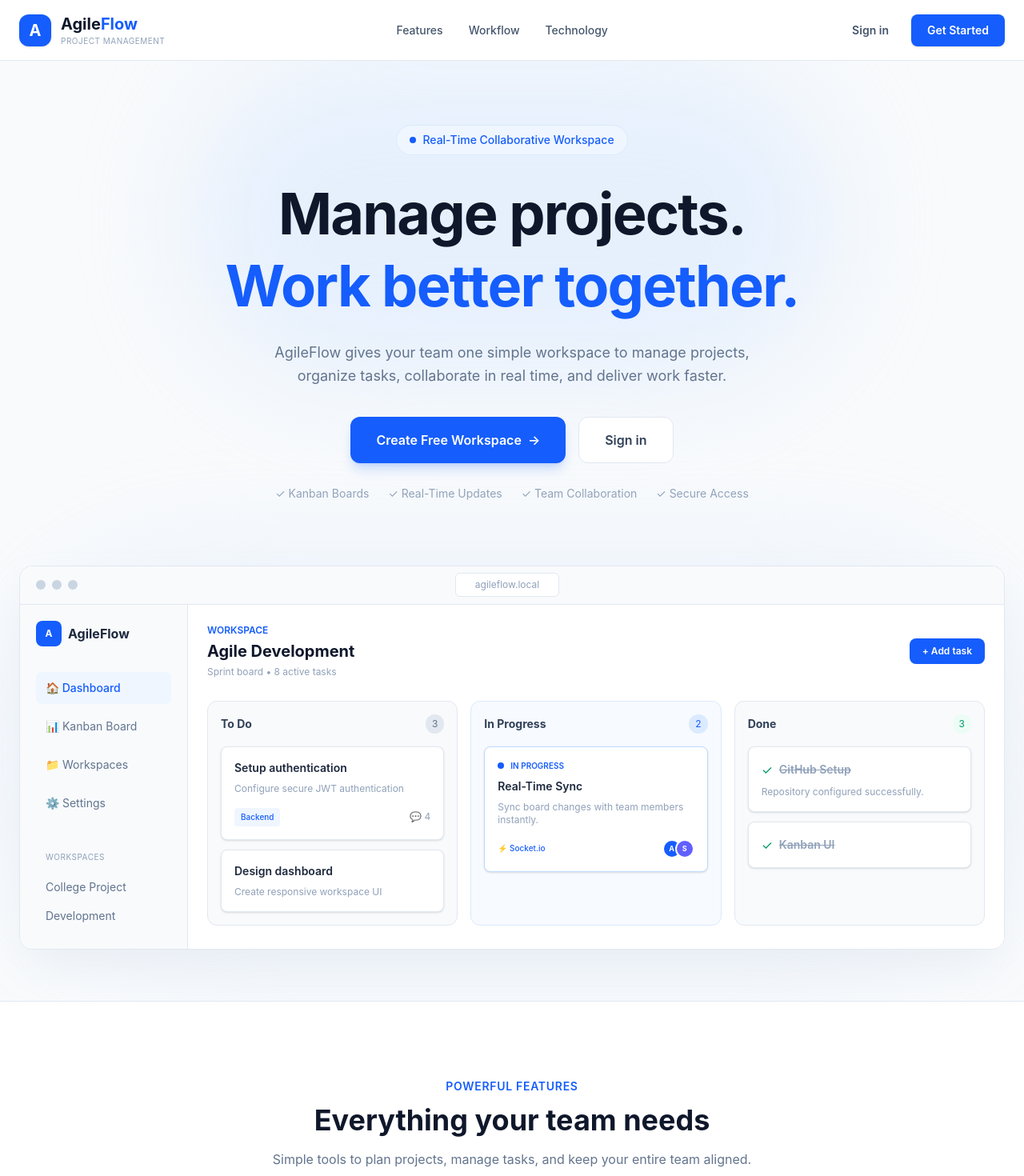
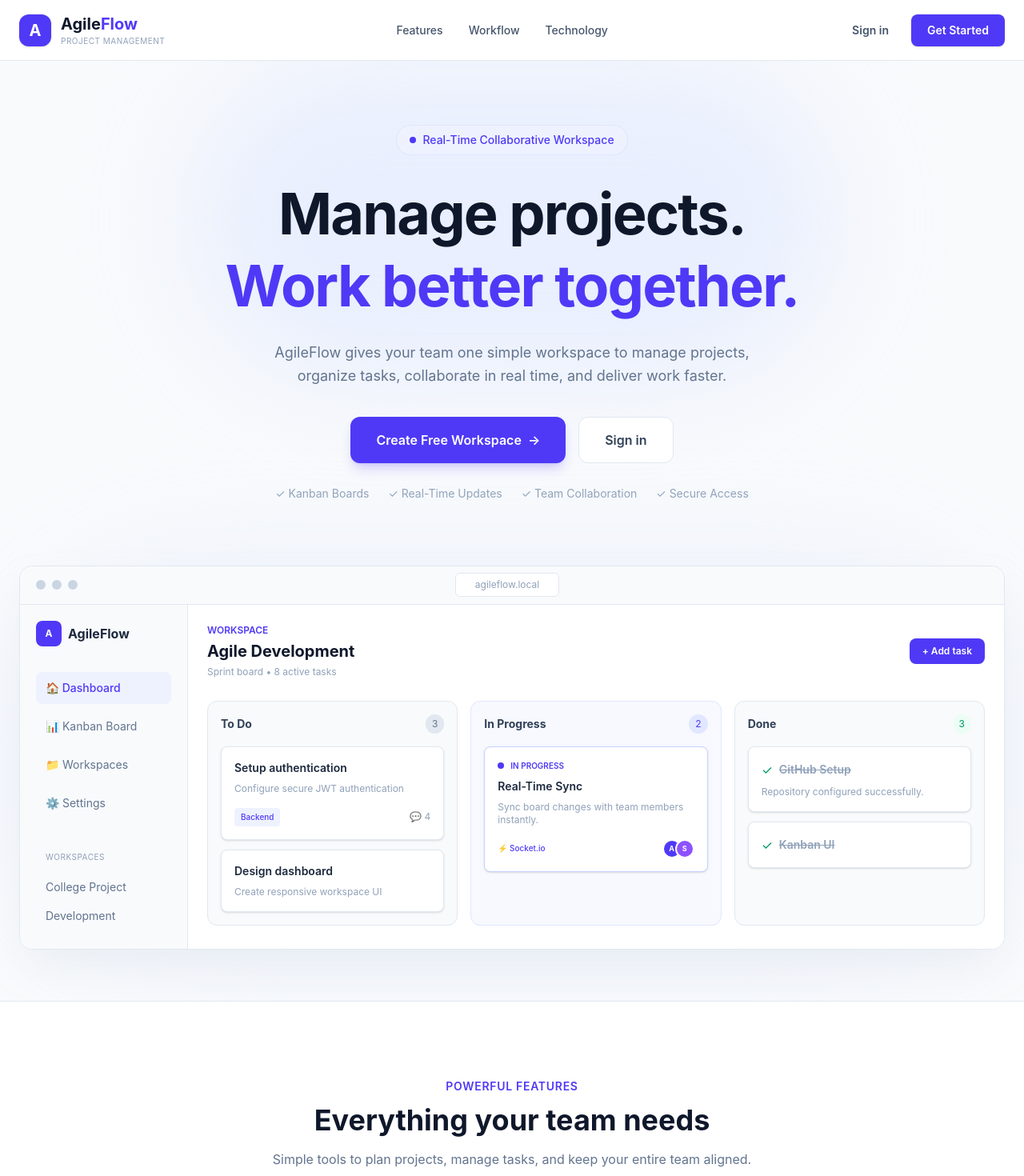
Before and after one commit to Ankit1233999/Agile-management-tool, a React app: page / in a window 1280 px wide. Shown: the top 1470 px of the page at 80% size. Built offline with nearby package versions, Linux system fonts and the light colour scheme; no server answers; the HTML template or start-up script is replaced by a standard one.

Commit message:
update the landing page and checking all the information

```diff
--- a/src/pages/LandingPage.jsx
+++ b/src/pages/LandingPage.jsx
@@ -2,17 +2,14 @@ function LandingPage({ onLogin, onRegister }) {
   return (
     <div className="min-h-screen bg-slate-50 text-slate-900">
 
-      {/* HEADER */}
+      {/* ================= HEADER ================= */}
       <header className="sticky top-0 z-50 bg-white/95 backdrop-blur border-b border-slate-200">
-
         <div className="max-w-7xl mx-auto px-6 py-4">
-
           <div className="flex items-center justify-between">
 
             {/* LOGO */}
             <div className="flex items-center gap-3">
-
-              <div className="w-10 h-10 rounded-xl bg-blue-600 flex items-center justify-center shadow-sm">
+              <div className="w-10 h-10 rounded-xl bg-indigo-600 flex items-center justify-center shadow-sm">
                 <span className="text-xl font-bold text-white">
                   A
                 </span>
@@ -20,110 +17,94 @@ function LandingPage({ onLogin, onRegister }) {
 
               <div>
                 <h1 className="text-xl font-bold text-slate-900">
-                  Agile<span className="text-blue-600">Flow</span>
+                  Agile<span className="text-indigo-600">Flow</span>
                 </h1>
 
                 <p className="text-[10px] uppercase tracking-wider text-slate-400">
                   Project Management
                 </p>
               </div>
-
             </div>
-
 
             {/* NAVIGATION */}
             <nav className="hidden md:flex items-center gap-8">
-
               <a
                 href="#features"
-                className="text-sm font-medium text-slate-600 hover:text-blue-600 transition"
+                className="text-sm font-medium text-slate-600 hover:text-indigo-600 transition"
               >
                 Features
               </a>
 
               <a
                 href="#workflow"
-                className="text-sm font-medium text-slate-600 hover:text-blue-600 transition"
+                className="text-sm font-medium text-slate-600 hover:text-indigo-600 transition"
               >
                 Workflow
               </a>
 
               <a
                 href="#technology"
-                className="text-sm font-medium text-slate-600 hover:text-blue-600 transition"
+                className="text-sm font-medium text-slate-600 hover:text-indigo-600 transition"
               >
                 Technology
               </a>
-
             </nav>
-
 
             {/* BUTTONS */}
             <div className="flex items-center gap-3">
-
               <button
                 onClick={onLogin}
-                className="hidden sm:block px-4 py-2 text-sm font-semibold text-slate-600 hover:text-blue-600 transition"
+                className="hidden sm:block px-4 py-2 text-sm font-semibold text-slate-600 hover:text-indigo-600 transition"
               >
                 Sign in
               </button>
 
               <button
                 onClick={onRegister}
-                className="px-5 py-2.5 rounded-lg bg-blue-600 hover:bg-blue-700 text-white text-sm font-semibold shadow-sm transition"
+                className="px-5 py-2.5 rounded-lg bg-indigo-600 hover:bg-indigo-700 text-white text-sm font-semibold shadow-sm transition"
               >
                 Get Started
               </button>
-
             </div>
 
           </div>
-
         </div>
-
       </header>
 
 
-      {/* HERO */}
+      {/* ================= HERO ================= */}
       <section className="relative overflow-hidden">
 
         {/* Background decoration */}
-        <div className="absolute top-0 left-1/2 -translate-x-1/2 w-[800px] h-[400px] bg-blue-100/60 rounded-full blur-3xl pointer-events-none" />
+        <div className="absolute top-0 left-1/2 -translate-x-1/2 w-[800px] h-[400px] bg-indigo-100/60 rounded-full blur-3xl pointer-events-none" />
 
         <div className="relative max-w-7xl mx-auto px-6 pt-20 pb-16">
 
           <div className="max-w-4xl mx-auto text-center">
 
             {/* Badge */}
-            <div className="inline-flex items-center gap-2 px-4 py-2 rounded-full bg-blue-50 border border-blue-100 text-blue-600 text-sm font-medium">
-
-              <span className="w-2 h-2 rounded-full bg-blue-600" />
-
+            <div className="inline-flex items-center gap-2 px-4 py-2 rounded-full bg-indigo-50 border border-indigo-100 text-indigo-600 text-sm font-medium">
+              <span className="w-2 h-2 rounded-full bg-indigo-600" />
               Real-Time Collaborative Workspace
-
             </div>
 
 
             {/* Heading */}
             <h2 className="mt-7 text-5xl sm:text-6xl lg:text-7xl font-bold tracking-tight text-slate-900 leading-tight">
-
               Manage projects.
               <br />
 
-              <span className="text-blue-600">
+              <span className="text-indigo-600">
                 Work better together.
               </span>
-
             </h2>
 
 
             {/* Description */}
             <p className="max-w-2xl mx-auto mt-6 text-lg text-slate-500 leading-relaxed">
-
               AgileFlow gives your team one simple workspace to manage
               projects, organize tasks, collaborate in real time, and
               deliver work faster.
-
             </p>
 
 
@@ -132,7 +113,7 @@ function LandingPage({ onLogin, onRegister }) {
 
               <button
                 onClick={onRegister}
-                className="px-8 py-4 rounded-xl bg-blue-600 hover:bg-blue-700 text-white font-semibold shadow-lg shadow-blue-600/20 transition"
+                className="px-8 py-4 rounded-xl bg-indigo-600 hover:bg-indigo-700 text-white font-semibold shadow-lg shadow-indigo-600/20 transition"
               >
                 Create Free Workspace
                 <span className="ml-2">→</span>
@@ -150,24 +131,22 @@ function LandingPage({ onLogin, onRegister }) {
 
             {/* TRUST ITEMS */}
             <div className="mt-7 flex flex-wrap justify-center gap-x-6 gap-y-2 text-sm text-slate-400">
-
               <span>✓ Kanban Boards</span>
               <span>✓ Real-Time Updates</span>
               <span>✓ Team Collaboration</span>
               <span>✓ Secure Access</span>
-
             </div>
 
           </div>
 
 
-          {/* PRODUCT PREVIEW */}
+          {/* ================= PRODUCT PREVIEW ================= */}
           <div
             id="workflow"
             className="mt-20 relative"
           >
 
-            <div className="absolute inset-0 bg-blue-100/50 blur-3xl rounded-full" />
+            <div className="absolute inset-0 bg-indigo-100/50 blur-3xl rounded-full" />
 
             <div className="relative rounded-2xl border border-slate-200 bg-white shadow-2xl shadow-slate-200/70 overflow-hidden">
 
@@ -175,11 +154,9 @@ function LandingPage({ onLogin, onRegister }) {
               <div className="h-12 px-5 border-b border-slate-200 bg-slate-50 flex items-center justify-between">
 
                 <div className="flex items-center gap-2">
-
                   <span className="w-3 h-3 rounded-full bg-slate-300" />
                   <span className="w-3 h-3 rounded-full bg-slate-300" />
                   <span className="w-3 h-3 rounded-full bg-slate-300" />
-
                 </div>
 
                 <div className="hidden sm:block px-6 py-1.5 rounded-md bg-white border border-slate-200 text-xs text-slate-400">
@@ -187,7 +164,6 @@ function LandingPage({ onLogin, onRegister }) {
                 </div>
 
                 <div className="w-16" />
-
               </div>
 
 
@@ -199,7 +175,7 @@ function LandingPage({ onLogin, onRegister }) {
 
                   <div className="flex items-center gap-2 mb-8">
 
-                    <div className="w-8 h-8 rounded-lg bg-blue-600 flex items-center justify-center text-white text-xs font-bold">
+                    <div className="w-8 h-8 rounded-lg bg-indigo-600 flex items-center justify-center text-white text-xs font-bold">
                       A
                     </div>
 
@@ -212,19 +188,19 @@ function LandingPage({ onLogin, onRegister }) {
 
                   <div className="space-y-2">
 
-                    <div className="px-3 py-2.5 rounded-lg bg-blue-50 text-blue-600 text-sm font-medium">
+                    <div className="px-3 py-2.5 rounded-lg bg-indigo-50 text-indigo-600 text-sm font-medium">
                       🏠 Dashboard
                     </div>
 
-                    <div className="px-3 py-2.5 rounded-lg text-slate-500 text-sm">
+                    <div className="px-3 py-2.5 rounded-lg text-slate-500 text-sm hover:bg-white transition">
                       📊 Kanban Board
                     </div>
 
-                    <div className="px-3 py-2.5 rounded-lg text-slate-500 text-sm">
+                    <div className="px-3 py-2.5 rounded-lg text-slate-500 text-sm hover:bg-white transition">
                       📁 Workspaces
                     </div>
 
-                    <div className="px-3 py-2.5 rounded-lg text-slate-500 text-sm">
+                    <div className="px-3 py-2.5 rounded-lg text-slate-500 text-sm hover:bg-white transition">
                       ⚙️ Settings
                     </div>
 
@@ -257,8 +233,7 @@ function LandingPage({ onLogin, onRegister }) {
                   <div className="flex items-center justify-between mb-7">
 
                     <div>
-
-                      <p className="text-xs text-blue-600 font-semibold mb-1">
+                      <p className="text-xs text-indigo-600 font-semibold mb-1">
                         WORKSPACE
                       </p>
 
@@ -269,10 +244,9 @@ function LandingPage({ onLogin, onRegister }) {
                       <p className="text-xs text-slate-400 mt-1">
                         Sprint board • 8 active tasks
                       </p>
-
                     </div>
 
-                    <button className="hidden sm:block px-4 py-2 rounded-lg bg-blue-600 text-white text-xs font-semibold">
+                    <button className="hidden sm:block px-4 py-2 rounded-lg bg-indigo-600 hover:bg-indigo-700 text-white text-xs font-semibold transition">
                       + Add task
                     </button>
 
@@ -281,7 +255,6 @@ function LandingPage({ onLogin, onRegister }) {
 
                   {/* COLUMNS */}
                   <div className="grid grid-cols-1 sm:grid-cols-3 gap-4">
-
 
                     {/* TODO */}
                     <div className="rounded-xl bg-slate-50 border border-slate-200 p-4">
@@ -313,7 +286,7 @@ function LandingPage({ onLogin, onRegister }) {
 
                           <div className="flex justify-between items-center mt-4">
 
-                            <span className="px-2 py-1 rounded bg-blue-50 text-blue-600 text-[10px] font-medium">
+                            <span className="px-2 py-1 rounded bg-indigo-50 text-indigo-600 text-[10px] font-medium">
                               Backend
                             </span>
 
@@ -344,7 +317,7 @@ function LandingPage({ onLogin, onRegister }) {
 
 
                     {/* IN PROGRESS */}
-                    <div className="rounded-xl bg-blue-50/50 border border-blue-100 p-4">
+                    <div className="rounded-xl bg-indigo-50/50 border border-indigo-100 p-4">
 
                       <div className="flex items-center justify-between mb-4">
 
@@ -352,20 +325,20 @@ function LandingPage({ onLogin, onRegister }) {
                           In Progress
                         </span>
 
-                        <span className="px-2 py-1 rounded-full bg-blue-100 text-blue-600 text-xs">
+                        <span className="px-2 py-1 rounded-full bg-indigo-100 text-indigo-600 text-xs">
                           2
                         </span>
 
                       </div>
 
 
-                      <div className="p-4 rounded-lg bg-white border border-blue-200 shadow-sm">
+                      <div className="p-4 rounded-lg bg-white border border-indigo-200 shadow-sm">
 
                         <div className="flex items-center gap-2 mb-2">
 
-                          <span className="w-2 h-2 rounded-full bg-blue-600" />
+                          <span className="w-2 h-2 rounded-full bg-indigo-600" />
 
-                          <span className="text-[10px] text-blue-600 font-semibold">
+                          <span className="text-[10px] text-indigo-600 font-semibold">
                             IN PROGRESS
                           </span>
 
@@ -381,17 +354,17 @@ function LandingPage({ onLogin, onRegister }) {
 
                         <div className="mt-4 flex items-center justify-between">
 
-                          <span className="text-[10px] text-blue-600 font-medium">
+                          <span className="text-[10px] text-indigo-600 font-medium">
                             ⚡ Socket.io
                           </span>
 
                           <div className="flex -space-x-2">
 
-                            <div className="w-6 h-6 rounded-full bg-blue-600 border-2 border-white flex items-center justify-center text-[9px] font-bold text-white">
+                            <div className="w-6 h-6 rounded-full bg-indigo-600 border-2 border-white flex items-center justify-center text-[9px] font-bold text-white">
                               A
                             </div>
 
-                            <div className="w-6 h-6 rounded-full bg-indigo-500 border-2 border-white flex items-center justify-center text-[9px] font-bold text-white">
+                            <div className="w-6 h-6 rounded-full bg-violet-500 border-2 border-white flex items-center justify-center text-[9px] font-bold text-white">
                               S
                             </div>
 
@@ -478,7 +451,7 @@ function LandingPage({ onLogin, onRegister }) {
       </section>
 
 
-      {/* FEATURES */}
+      {/* ================= FEATURES ================= */}
       <section
         id="features"
         className="border-t border-slate-200 bg-white"
@@ -488,7 +461,7 @@ function LandingPage({ onLogin, onRegister }) {
 
           <div className="max-w-2xl mx-auto text-center mb-16">
 
-            <p className="text-sm font-semibold uppercase tracking-wider text-blue-600">
+            <p className="text-sm font-semibold uppercase tracking-wider text-indigo-600">
               Powerful Features
             </p>
 
@@ -506,11 +479,10 @@ function LandingPage({ onLogin, onRegister }) {
 
           <div className="grid md:grid-cols-3 gap-6">
 
+            {/* CARD 1 */}
+            <div className="p-7 rounded-2xl border border-slate-200 bg-white hover:border-indigo-200 hover:shadow-lg hover:shadow-indigo-100/50 transition">
 
-            {/* CARD 1 */}
-            <div className="p-7 rounded-2xl border border-slate-200 bg-white hover:border-blue-200 hover:shadow-lg hover:shadow-blue-100/50 transition">
-
-              <div className="w-12 h-12 rounded-xl bg-blue-50 text-blue-600 flex items-center justify-center text-2xl mb-6">
+              <div className="w-12 h-12 rounded-xl bg-indigo-50 text-indigo-600 flex items-center justify-center text-2xl mb-6">
                 ⚡
               </div>
 
@@ -527,9 +499,9 @@ function LandingPage({ onLogin, onRegister }) {
 
 
             {/* CARD 2 */}
-            <div className="p-7 rounded-2xl border border-slate-200 bg-white hover:border-blue-200 hover:shadow-lg hover:shadow-blue-100/50 transition">
+            <div className="p-7 rounded-2xl border border-slate-200 bg-white hover:border-violet-200 hover:shadow-lg hover:shadow-violet-100/50 transition">
 
-              <div className="w-12 h-12 rounded-xl bg-indigo-50 text-indigo-600 flex items-center justify-center text-2xl mb-6">
+              <div className="w-12 h-12 rounded-xl bg-violet-50 text-violet-600 flex items-center justify-center text-2xl mb-6">
                 📋
               </div>
 
@@ -546,7 +518,7 @@ function LandingPage({ onLogin, onRegister }) {
 
 
             {/* CARD 3 */}
-            <div className="p-7 rounded-2xl border border-slate-200 bg-white hover:border-blue-200 hover:shadow-lg hover:shadow-blue-100/50 transition">
+            <div className="p-7 rounded-2xl border border-slate-200 bg-white hover:border-emerald-200 hover:shadow-lg hover:shadow-emerald-100/50 transition">
 
               <div className="w-12 h-12 rounded-xl bg-emerald-50 text-emerald-600 flex items-center justify-center text-2xl mb-6">
                 👥
@@ -565,7 +537,7 @@ function LandingPage({ onLogin, onRegister }) {
 
 
             {/* CARD 4 */}
-            <div className="p-7 rounded-2xl border border-slate-200 bg-white hover:border-blue-200 hover:shadow-lg hover:shadow-blue-100/50 transition">
+            <div className="p-7 rounded-2xl border border-slate-200 bg-white hover:border-cyan-200 hover:shadow-lg hover:shadow-cyan-100/50 transition">
 
               <div className="w-12 h-12 rounded-xl bg-cyan-50 text-cyan-600 flex items-center justify-center text-2xl mb-6">
                 🔐
@@ -584,7 +556,7 @@ function LandingPage({ onLogin, onRegister }) {
 
 
             {/* CARD 5 */}
-            <div className="p-7 rounded-2xl border border-slate-200 bg-white hover:border-blue-200 hover:shadow-lg hover:shadow-blue-100/50 transition">
+            <div className="p-7 rounded-2xl border border-slate-200 bg-white hover:border-amber-200 hover:shadow-lg hover:shadow-amber-100/50 transition">
 
               <div className="w-12 h-12 rounded-xl bg-amber-50 text-amber-600 flex items-center justify-center text-2xl mb-6">
                 🚀
@@ -603,7 +575,7 @@ function LandingPage({ onLogin, onRegister }) {
 
 
             {/* CARD 6 */}
-            <div className="p-7 rounded-2xl border border-slate-200 bg-white hover:border-blue-200 hover:shadow-lg hover:shadow-blue-100/50 transition">
+            <div className="p-7 rounded-2xl border border-slate-200 bg-white hover:border-purple-200 hover:shadow-lg hover:shadow-purple-100/50 transition">
 
               <div className="w-12 h-12 rounded-xl bg-purple-50 text-purple-600 flex items-center justify-center text-2xl mb-6">
                 💬
@@ -627,7 +599,7 @@ function LandingPage({ onLogin, onRegister }) {
       </section>
 
 
-      {/* TECHNOLOGY */}
+      {/* ================= TECHNOLOGY ================= */}
       <section
         id="technology"
         className="bg-slate-50 border-t border-slate-200"
@@ -637,7 +609,7 @@ function LandingPage({ onLogin, onRegister }) {
 
           <div className="max-w-4xl mx-auto text-center">
 
-            <p className="text-sm font-semibold uppercase tracking-wider text-blue-600">
+            <p className="text-sm font-semibold uppercase tracking-wider text-indigo-600">
               Technology
             </p>
 
@@ -666,7 +638,7 @@ function LandingPage({ onLogin, onRegister }) {
 
                 <span
                   key={tech}
-                  className="px-5 py-2.5 rounded-full bg-white border border-slate-200 text-sm font-medium text-slate-600 shadow-sm"
+                  className="px-5 py-2.5 rounded-full bg-white border border-slate-200 text-sm font-medium text-slate-600 shadow-sm hover:border-indigo-200 hover:text-indigo-600 transition"
                 >
                   {tech}
                 </span>
@@ -682,12 +654,12 @@ function LandingPage({ onLogin, onRegister }) {
       </section>
 
 
-      {/* CTA */}
+      {/* ================= CTA ================= */}
       <section className="bg-white border-t border-slate-200">
 
         <div className="max-w-4xl mx-auto px-6 py-24 text-center">
 
-          <div className="w-14 h-14 mx-auto rounded-2xl bg-blue-600 flex items-center justify-center text-white text-xl font-bold shadow-lg shadow-blue-600/20">
+          <div className="w-14 h-14 mx-auto rounded-2xl bg-indigo-600 flex items-center justify-center text-white text-xl font-bold shadow-lg shadow-indigo-600/20">
             A
           </div>
 
@@ -702,7 +674,7 @@ function LandingPage({ onLogin, onRegister }) {
 
           <button
             onClick={onRegister}
-            className="mt-8 px-8 py-4 rounded-xl bg-blue-600 hover:bg-blue-700 text-white font-semibold shadow-lg shadow-blue-600/20 transition"
+            className="mt-8 px-8 py-4 rounded-xl bg-indigo-600 hover:bg-indigo-700 text-white font-semibold shadow-lg shadow-indigo-600/20 transition"
           >
             Create Your Workspace
             <span className="ml-2">→</span>
@@ -713,7 +685,7 @@ function LandingPage({ onLogin, onRegister }) {
       </section>
 
 
-      {/* FOOTER */}
+      {/* ================= FOOTER ================= */}
       <footer className="border-t border-slate-200 bg-white">
 
         <div className="max-w-7xl mx-auto px-6 py-8">
@@ -722,14 +694,14 @@ function LandingPage({ onLogin, onRegister }) {
 
             <div className="flex items-center gap-3">
 
-              <div className="w-9 h-9 rounded-lg bg-blue-600 flex items-center justify-center text-white font-bold">
+              <div className="w-9 h-9 rounded-lg bg-indigo-600 flex items-center justify-center text-white font-bold">
                 A
               </div>
 
               <div>
 
                 <p className="font-bold text-slate-800">
-                  Agile<span className="text-blue-600">Flow</span>
+                  Agile<span className="text-indigo-600">Flow</span>
                 </p>
 
                 <p className="text-xs text-slate-400">
@@ -745,14 +717,14 @@ function LandingPage({ onLogin, onRegister }) {
 
               <button
                 onClick={onLogin}
-                className="hover:text-blue-600 transition"
+                className="hover:text-indigo-600 transition"
               >
                 Sign in
               </button>
 
               <button
                 onClick={onRegister}
-                className="hover:text-blue-600 transition"
+                className="hover:text-indigo-600 transition"
               >
                 Create account
               </button>
```
